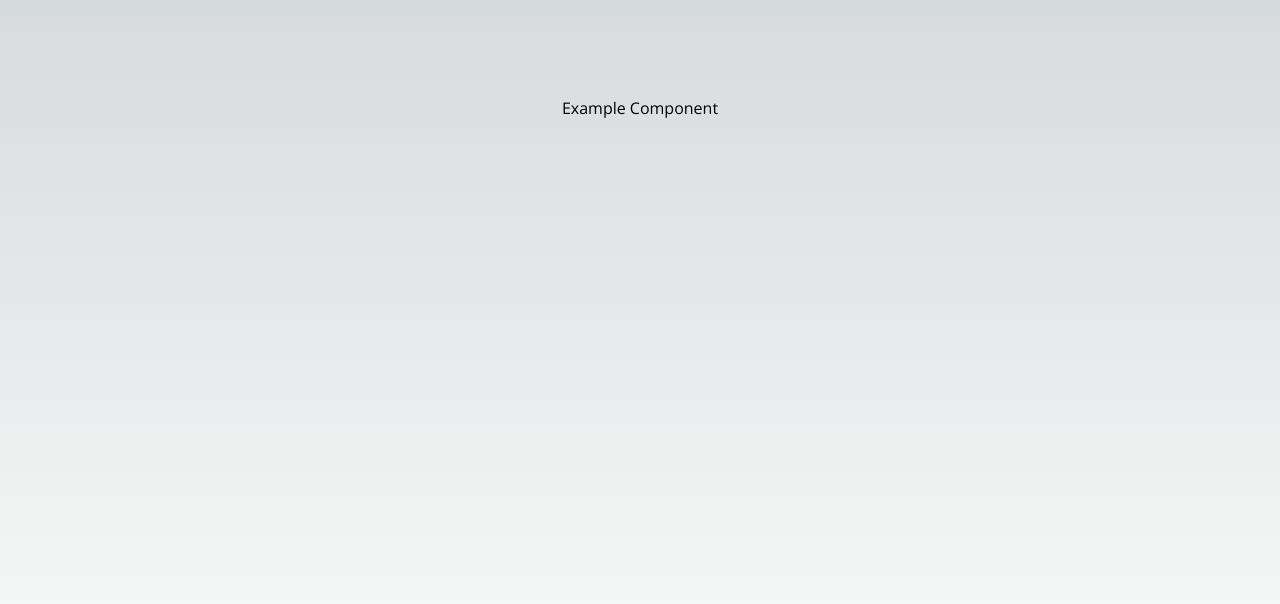
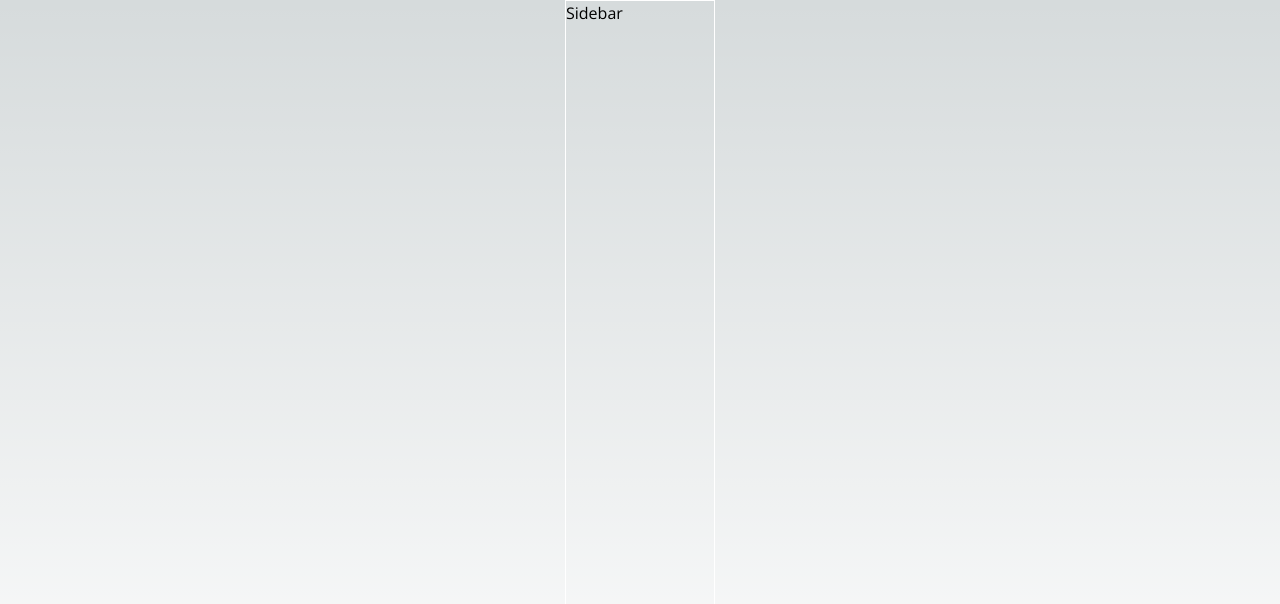
Before and after one commit to crisosron/scribe, a Next.js app in the folder scribe-frontend/: page / in a window 1280 px wide. Shown: the top 604 px of the page. Built offline with nearby package versions, Linux system fonts and the light colour scheme.

Commit message:
Add Sidebar component

```diff
--- a/scribe-frontend/app/page.tsx
+++ b/scribe-frontend/app/page.tsx
@@ -1,9 +1,9 @@
-import { ExampleComponent } from "@/components";
+import { ExampleComponent, Sidebar } from "@/components";
 
 export default function Home() {
   return (
-    <main className="flex min-h-screen flex-col items-center justify-between p-24">
-      <ExampleComponent />
+    <main className="flex min-h-screen flex-col items-center">
+      <Sidebar />
     </main>
   )
 }
--- a/scribe-frontend/components/index.ts
+++ b/scribe-frontend/components/index.ts
@@ -1 +1,2 @@
 export { default as ExampleComponent } from './example-component/example-component';
+export { default as Sidebar } from './sidebar/sidebar';
--- /dev/null
+++ b/scribe-frontend/components/sidebar/sidebar.tsx
@@ -0,0 +1,9 @@
+const Sidebar = () => {
+  return (
+    <div className="min-h-screen min-w-[150px] max-w-screen md:max-w-[300px] border border-white grow-0 shrink-0 flex flex-row">
+      Sidebar
+    </div>
+  )
+}
+
+export default Sidebar;
--- a/scribe-frontend/tailwind.config.js
+++ b/scribe-frontend/tailwind.config.js
@@ -1,5 +1,6 @@
 /** @type {import('tailwindcss').Config} */
 module.exports = {
+  mode: 'jit',
   content: [
     './pages/**/*.{js,ts,jsx,tsx,mdx}',
     './components/**/*.{js,ts,jsx,tsx,mdx}',
```
Also changed, not shown: scribe-frontend/components/example-component/types.d.ts (deleted).
